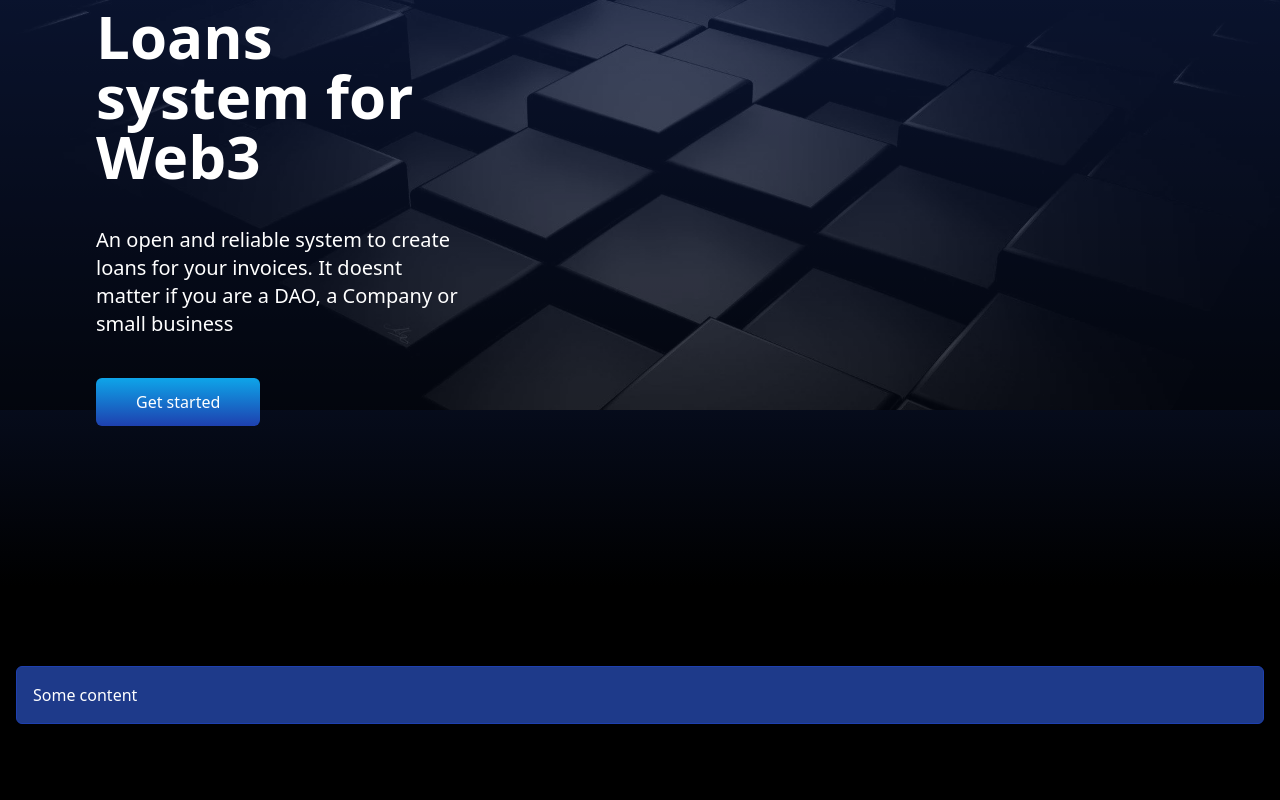
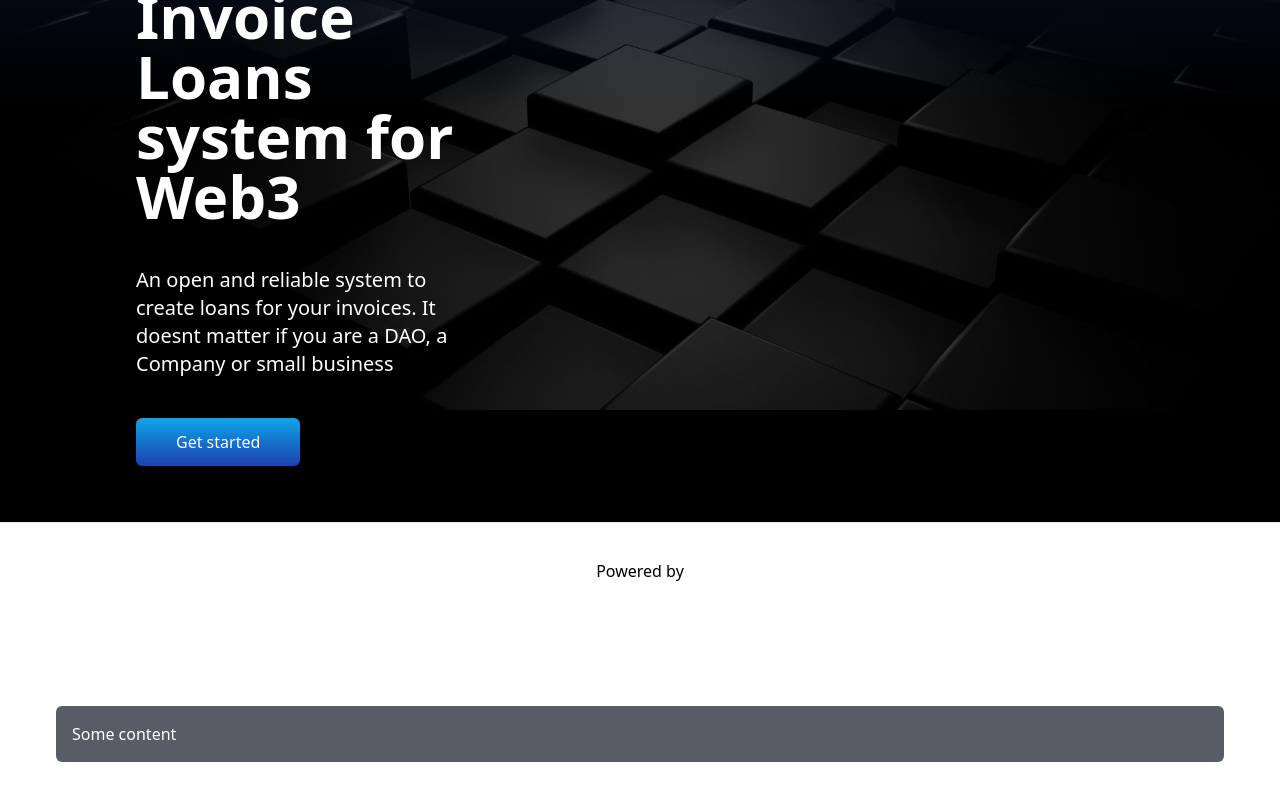
Before and after one commit to chelofinance/HackFS, a Next.js app in the folder src/: page / in a window 1280 px wide. Shown: the part 310-1110 px from the top of the page. After the commit the page ends 1072 px from the top, so only its background shows below. Built offline with nearby package versions, Linux system fonts and the light colour scheme.

Commit message:
card layout and app

```diff
--- a/src/components/Card/index.tsx
+++ b/src/components/Card/index.tsx
@@ -5,13 +5,8 @@ export interface CardProps extends React.HTMLAttributes<HTMLDivElement> {}
 
 export const Card: React.FunctionComponent<CardProps> = (props) => {
   return (
-    <div
-      className={clsx(
-        "p-4 bg-blue-900 border border-blue-800 text-white rounded-md",
-        props.className
-      )}
-    >
-      {props.children}
+    <div className={clsx("p-4 bg-gray-900 opacity-70 text-white rounded-md", props.className)}>
+      <div className="opacity-100 h-full w-full">{props.children}</div>
     </div>
   );
 };
--- a/src/components/layout/index.tsx
+++ b/src/components/layout/index.tsx
@@ -31,7 +31,7 @@ const Layout: React.FunctionComponent<React.PropsWithChildren<{}>> = ({children}
       <Navbar />
       <div className="flex flex-row font-montserrat h-full bg-black text-white bg-gradient-to-b via-black from-blue-900 to-black">
         <div className="w-full h-full p-4 bg-no-repeat relative">
-          <div className="z-50">{children}</div>
+          <div className="flex flex-col h-screen p-10 z-50">{children}</div>
         </div>
       </div>
       <footer className="flex h-24 w-full items-center justify-center border-t">
--- a/src/package.json
+++ b/src/package.json
@@ -14,6 +14,7 @@
     "@ethersproject/providers": "^5.6.8",
     "@gnosis.pm/safe-ethers-adapters": "0.1.0-alpha.9",
     "@metamask/detect-provider": "^1.2.0",
+    "clsx": "^1.2.1",
     "ethers": "^5.6.9",
     "next": "latest",
     "nft.storage": "^6.4.0",
--- /dev/null
+++ b/src/pages/app/index.tsx
@@ -0,0 +1,15 @@
+import React from "react";
+import Card from "@components/Card";
+
+const App: React.FunctionComponent<{}> = () => {
+  return (
+    <div className="h-full flex flex-col items-center py-10">
+      <div className="w-2/3 h-full">
+        <h2 className="text-2xl font-thin text-gray-300">Overview</h2>
+        <Card className="w-80">Some content</Card>
+      </div>
+    </div>
+  );
+};
+
+export default App;
```
